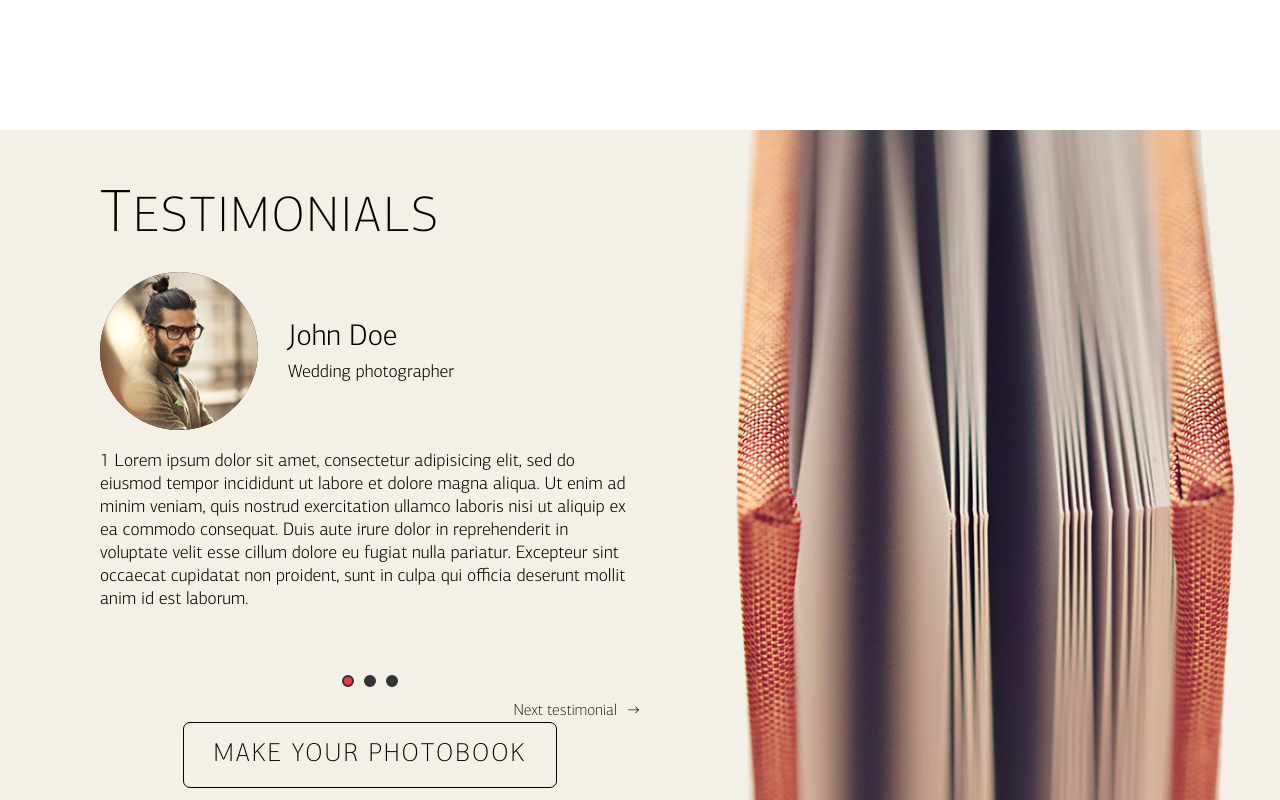
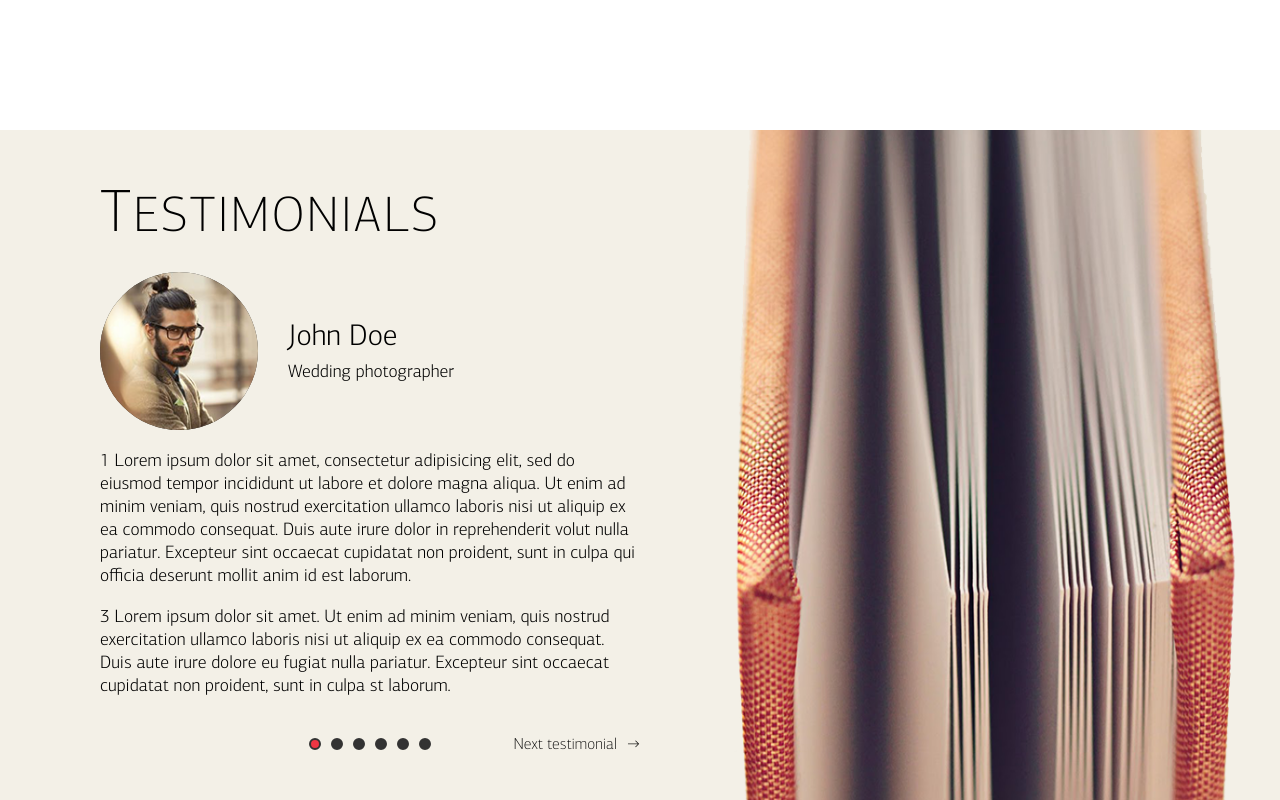
Before and after one commit to FoxyGirl/photobook, a website: page index.html in a window 1280 px wide. Shown: the part 2420-3220 px from the top of the page. Drawn offline with nearby package versions, Linux system fonts and the light colour scheme; files that its build step writes are made by us from their sources.

Commit message:
Add controls in Slider JS

```diff
--- a/index.html
+++ b/index.html
@@ -195,7 +195,11 @@
                             </a>
                             <p class="testimonials__text">
                                 1 Lorem ipsum dolor sit amet, consectetur adipisicing elit, sed do eiusmod tempor incididunt ut labore et dolore magna aliqua. Ut enim ad minim veniam, quis nostrud exercitation ullamco laboris nisi ut aliquip ex ea commodo consequat.
-                                Duis aute irure dolor in reprehenderit in voluptate velit esse cillum dolore eu fugiat nulla pariatur. Excepteur sint occaecat cupidatat non proident, sunt in culpa qui officia deserunt mollit anim id est laborum.
+                                Duis aute irure dolor in reprehenderit volut nulla pariatur. Excepteur sint occaecat cupidatat non proident, sunt in culpa qui officia deserunt mollit anim id est laborum.
+                            </p>
+                            <p class="testimonials__text">
+                                3 Lorem ipsum dolor sit amet. Ut enim ad minim veniam, quis nostrud exercitation ullamco laboris nisi ut aliquip ex ea commodo consequat.
+                                Duis aute irure dolore eu fugiat nulla pariatur. Excepteur sint occaecat cupidatat non proident, sunt in culpa st laborum.
                             </p>
                         </li>
                         <li class="slider__item">
@@ -264,9 +268,9 @@
                     </ul>
                 </div>
                 <div class="slider__controls">
-                    <i class="control  control--active" data-toggler="0"></i>
-                    <i data-toggler="1" class="control"></i>
-                    <i data-toggler="2" class="control"></i>
+                    <i class="slider__control" data-toggler="0"></i>
+                    <i class="slider__control" data-toggler="1"></i>
+                    <i class="slider__control" data-toggler="2"></i>
                 </div>
                 <div class="slider__arrows">
                     <span class="slider__arrow slider__arrow--prev">Prev testimonial</span>
--- a/js/my-slider.js
+++ b/js/my-slider.js
@@ -13,7 +13,12 @@
             sliderItems = slider.querySelectorAll('.slider__item'),
             prevArrow = slider.querySelector('.slider__arrow--prev'),
             nextArrow = slider.querySelector('.slider__arrow--next'),
+            sliderControls = slider.querySelector('.slider__controls'),
+            control = slider.querySelector('.slider__control'),
+            sliderControlsArr = null,
             currentSlide = 0;
+
+        if (prevArrow) {
             initArrows(currentSlide);
 
             nextArrow.addEventListener('click', function() {
@@ -31,6 +36,48 @@
                     slideContent(currentSlide);
                 }
             }, false);
+        }
+
+        if (control) {
+            addControls();
+
+            sliderControls.addEventListener('click', changeSlider);
+        }
+
+        function addControls() {
+            var fragment = document.createDocumentFragment();
+
+            for (var i = 0; i < sliderItems.length; i++) {
+                var newControl = control.cloneNode(true);
+                newControl.setAttribute('data-toggler', i);
+                if (i === currentSlide) {
+                    newControl.classList.add('slider__control--active');
+                }
+                fragment.appendChild(newControl);
+            }
+
+            sliderControls.innerHTML = '';
+            sliderControls.appendChild(fragment);
+            sliderControlsArr = slider.querySelectorAll('.slider__control');
+        }
+
+        function changeSlider(e) {
+            e.preventDefault();
+            var target = e.target;
+            while (target != sliderControls) {
+                if (target.tagName == 'I') {
+                    for (var i = 0; i < sliderControlsArr.length; i++) {
+                        sliderControlsArr[i].classList.remove('slider__control--active');
+                    }
+                    target.classList.add('slider__control--active');
+                    var newSlideNum = +target.getAttribute('data-toggler');
+                    currentSlide = newSlideNum;
+                    slideContent(currentSlide);
+                    return;
+                }
+                target = target.parentNode;
+            }
+        }
 
         function initArrows(currentSlide) {
             nextArrow.style.opacity = (currentSlide < sliderItems.length - 1) ? '1' : '0';
@@ -39,6 +86,17 @@
 
         function slideContent(currentSlide) {
             sliderContent.style.transform = 'translateX(' + (currentSlide * (-100)) + '%';
+
+            if (control) {
+                for (var i = 0; i < sliderControlsArr.length; i++) {
+                    sliderControlsArr[i].classList.remove('slider__control--active');
+                }
+                sliderControlsArr[currentSlide].classList.add('slider__control--active');
+            }
+
+            if (prevArrow) {
+                initArrows(currentSlide);
+            }
         }
     };
 
--- a/sass/blocks/slider.scss
+++ b/sass/blocks/slider.scss
@@ -38,8 +38,8 @@
     position: absolute;
     left: 0;
     right: 0;
-    bottom: 35px;
-    z-index: 20;
+    bottom: 5px;
+    //z-index: 20;
     text-align: center;
     font-size: 0;
 
@@ -53,7 +53,7 @@
       background-color: #333;
       border: 2px solid #333;
 
-      &.control--active {
+      &.slider__control--active {
         background-color: #ee3643;
       }
     }
```
Lines whose indentation alone changed are shown as unchanged.
